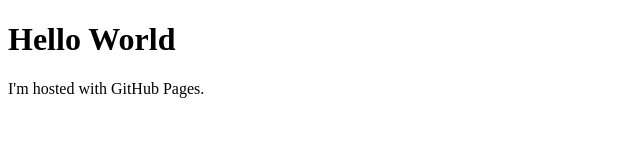
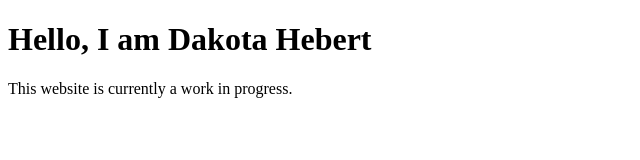
Before and after one commit to DakotaHebert/mywebsite, a plain HTML site: page index.html in a window 1280 px wide. Shown: the whole page, without its empty margins (0-640 px from the left). Drawn offline with Linux system fonts and the light colour scheme.

Commit message:
Rephrasing initial index.html

```diff
--- a/index.html
+++ b/index.html
@@ -1,7 +1,7 @@
 <!DOCTYPE html>
 <html>
 <body>
-<h1>Hello World</h1>
-<p>I'm hosted with GitHub Pages.</p>
+<h1>Hello, I am Dakota Hebert</h1>
+<p>This website is currently a work in progress.</p>
 </body>
 </html>
```
